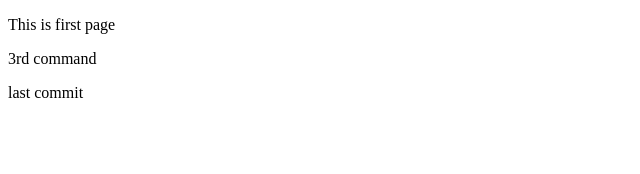
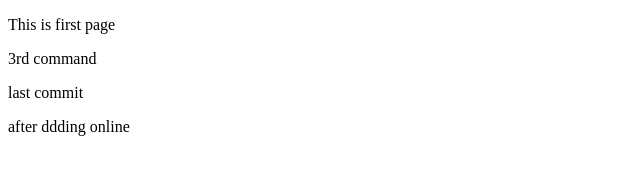
Before and after one commit to code-boy27/testing, a plain HTML site: page index.html in a window 1280 px wide. Shown: the whole page, without its empty margins (0-640 px from the left). Drawn offline with Linux system fonts and the light colour scheme.

Commit message:
after adding online-2

```diff
--- a/index.html
+++ b/index.html
@@ -10,6 +10,8 @@
         <p>3rd command</p>
         <p>last commit</p>
 
+        <p>after ddding online </p>
+
 
 
 </body>
```
